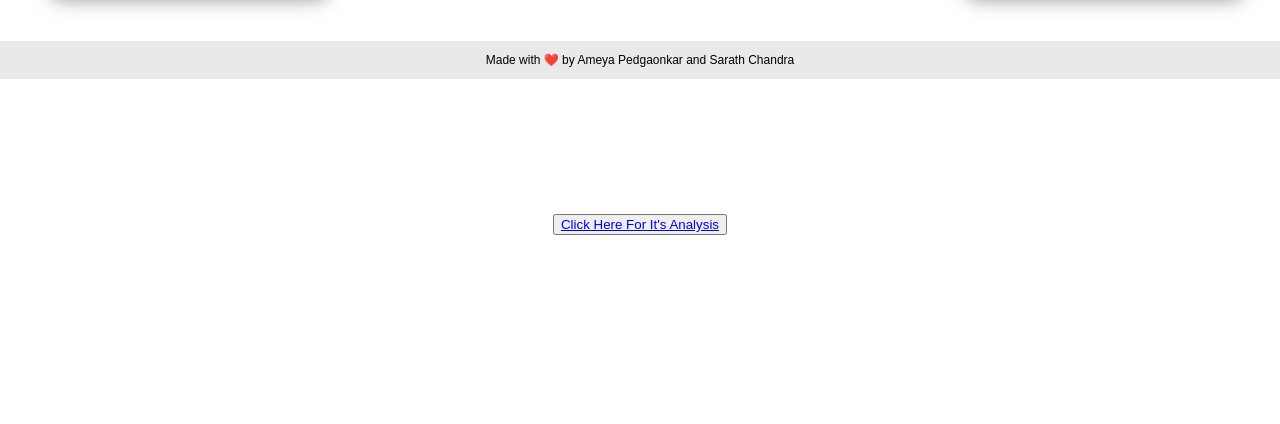
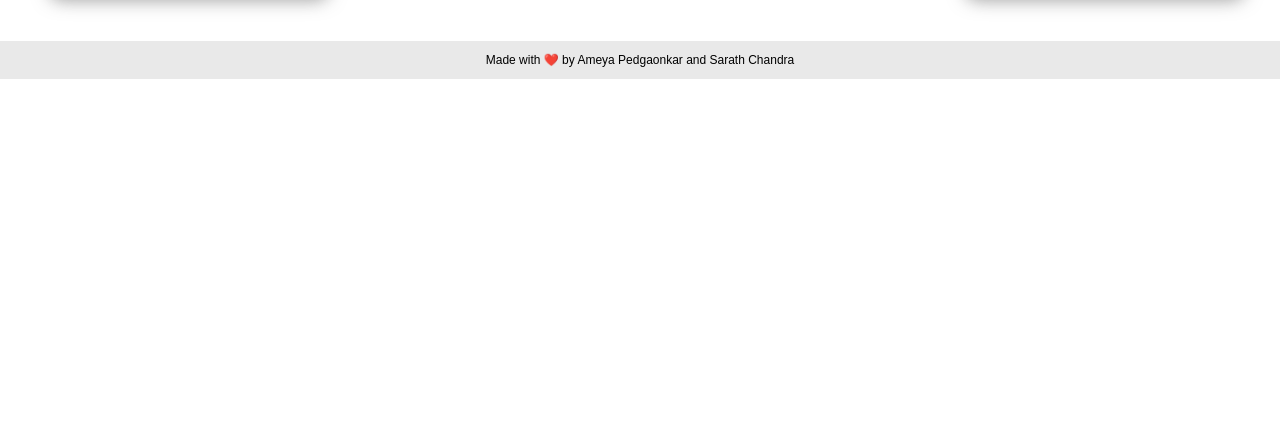
Before and after one commit to Ameya-1721/IPL_Codegnan_Project, a Flask app: template templates/result.html in a window 1280 px wide. Shown: the part 515-939 px from the top of the page. After the commit the page ends 594 px from the top, so only its background shows below. Run offline with Flask 2, Linux system fonts and the light colour scheme; the template is opened without the code that fills it, so the values that code supplies are empty; parts of the project's set-up code (start-up, migrations or seed data) failed here and were passed over; some libraries are stand-ins or nearby versions.

Commit message:
changed result.html

```diff
--- a/templates/index.html
+++ b/templates/index.html
@@ -151,9 +151,9 @@
 
         <!-- Footer -->
        <div class='footer'>
-           <div class="contact">
+           <!-- <div class="contact">
                <a target="_blank" href="https://www.linkedin.com/in/ameya-pedgaonkar"><i class="fab fa-linkedin fa-lg contact-icon"></i></a>
-           </div>
+           </div> -->
            <p class='footer-description'>&copy; Ameya Pedgaonkar,Sarath Chandra, 2022</p>
        </div>
 
--- a/templates/result.html
+++ b/templates/result.html
@@ -71,11 +71,11 @@
 			<div class="results">
 				<p class='result-p'>The final predicted score (range): {{ lower_limit }} to {{ upper_limit }}</p>
 
-                <button>
+                <!-- <button>
                     <a href="http://127.0.0.1:5500/templates/analysis.html">
                         Click Here For It's Analysis
                     </a>
-                </button>
+                </button> -->
 			</div>
 
             <!-- IPL Banner - 2 -->
@@ -125,10 +125,10 @@
 
         <!-- Footer -->
        <div class='footer'>
-           <div class="contact">
-               <!-- <a target="_blank" href="https://github.com/anujvyas/IPL-First-Innings-Score-Prediction-Deployment"><i class="fab fa-github fa-lg contact-icon"></i></a> -->
-               <!-- <a target="_blank" href="https://www.linkedin.com/in/ameya-pedgaonkar"><i class="fab fa-linkedin fa-lg contact-icon"></i></a> -->
-           </div>
+           <!-- <div class="contact">
+               <a target="_blank" href="https://github.com/anujvyas/IPL-First-Innings-Score-Prediction-Deployment"><i class="fab fa-github fa-lg contact-icon"></i></a> -->
+               <!-- <a target="_blank" href="https://www.linkedin.com/in/ameya-pedgaonkar"><i class="fab fa-linkedin fa-lg contact-icon"></i></a>
+           </div> -->
            <p class='footer-description'>Made with ❤️ by Ameya Pedgaonkar and Sarath Chandra</p>
        </div>
 
```
